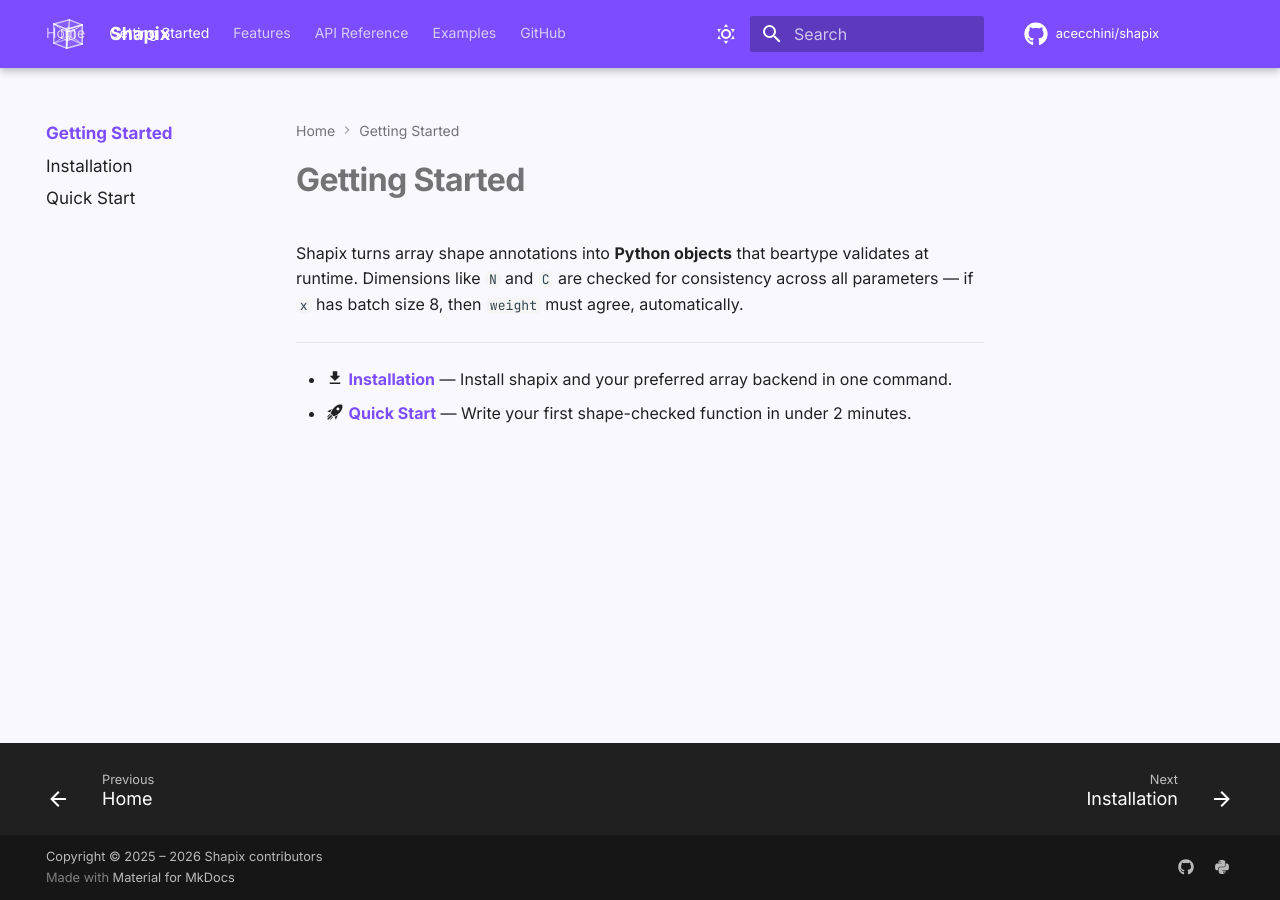
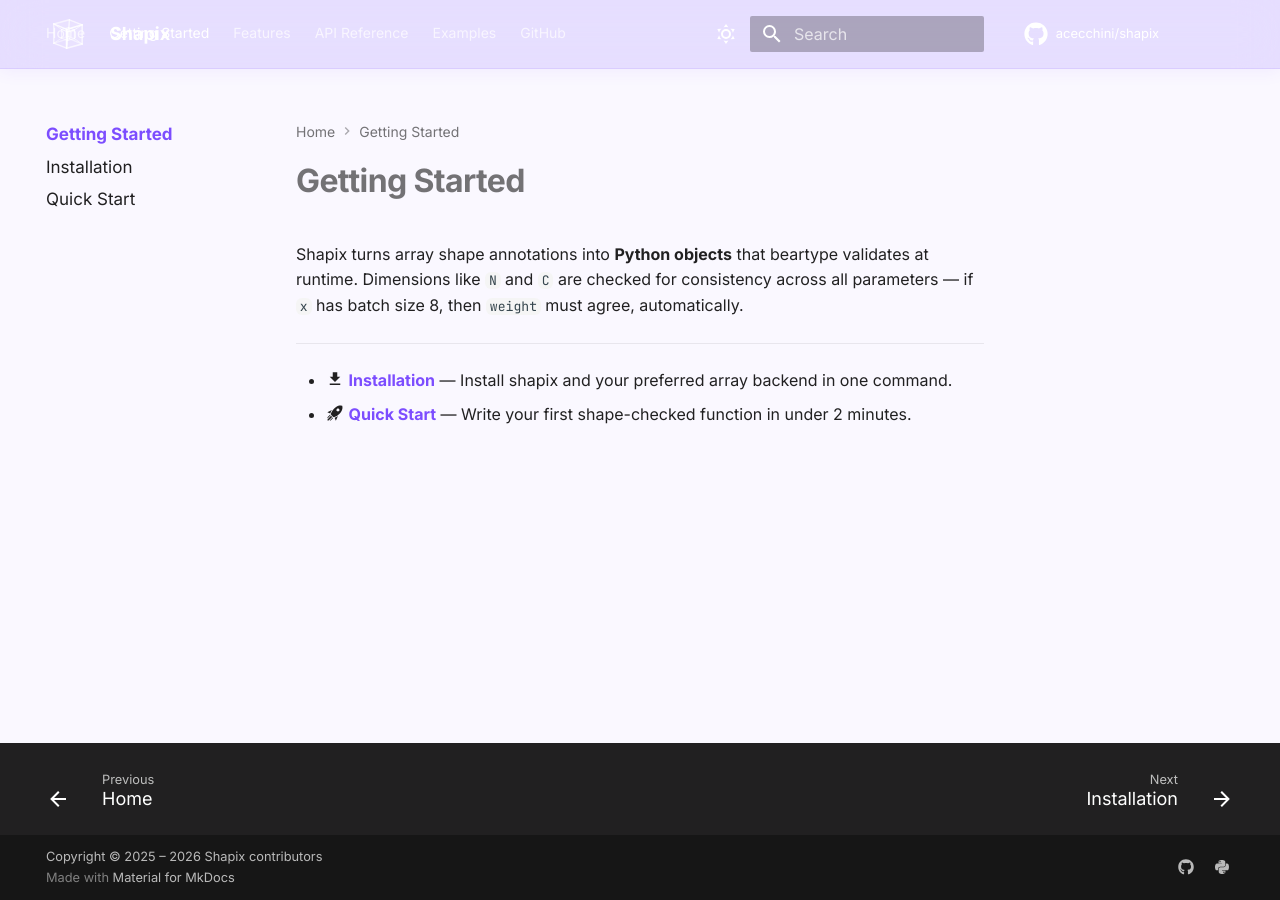
Before and after one commit to acecchini/shapix, an MkDocs documentation site: the page built from docs/getting-started/index.md, in a window 1280 px wide. Built offline with MkDocs 1.6.1 and Material for MkDocs 9.7.7, drawn with Linux system fonts in a browser that asks for light colours; comment, search, counter and statistics services are not loaded.

Commit message:
Glassmorphism header: translucent purple with backdrop blur

```diff
--- a/docs/stylesheets/extra.css
+++ b/docs/stylesheets/extra.css
@@ -36,9 +36,20 @@
 
 /* ── Inline header + tabs: single bar ── */
 
-/* Lower header so tabs can sit above it */
+/* Glassmorphism header */
 .md-header {
   z-index: 3 !important;
+  background: rgba(124, 77, 255, 0.15) !important;
+  backdrop-filter: blur(20px) saturate(1.4);
+  -webkit-backdrop-filter: blur(20px) saturate(1.4);
+  border-bottom: 1px solid rgba(124, 77, 255, 0.12);
+  box-shadow: 0 2px 16px rgba(124, 77, 255, 0.08);
+}
+
+[data-md-color-scheme="slate"] .md-header {
+  background: rgba(179, 136, 255, 0.08) !important;
+  border-bottom: 1px solid rgba(179, 136, 255, 0.1);
+  box-shadow: 0 2px 16px rgba(0, 0, 0, 0.2);
 }
 
 .md-tabs {
```
